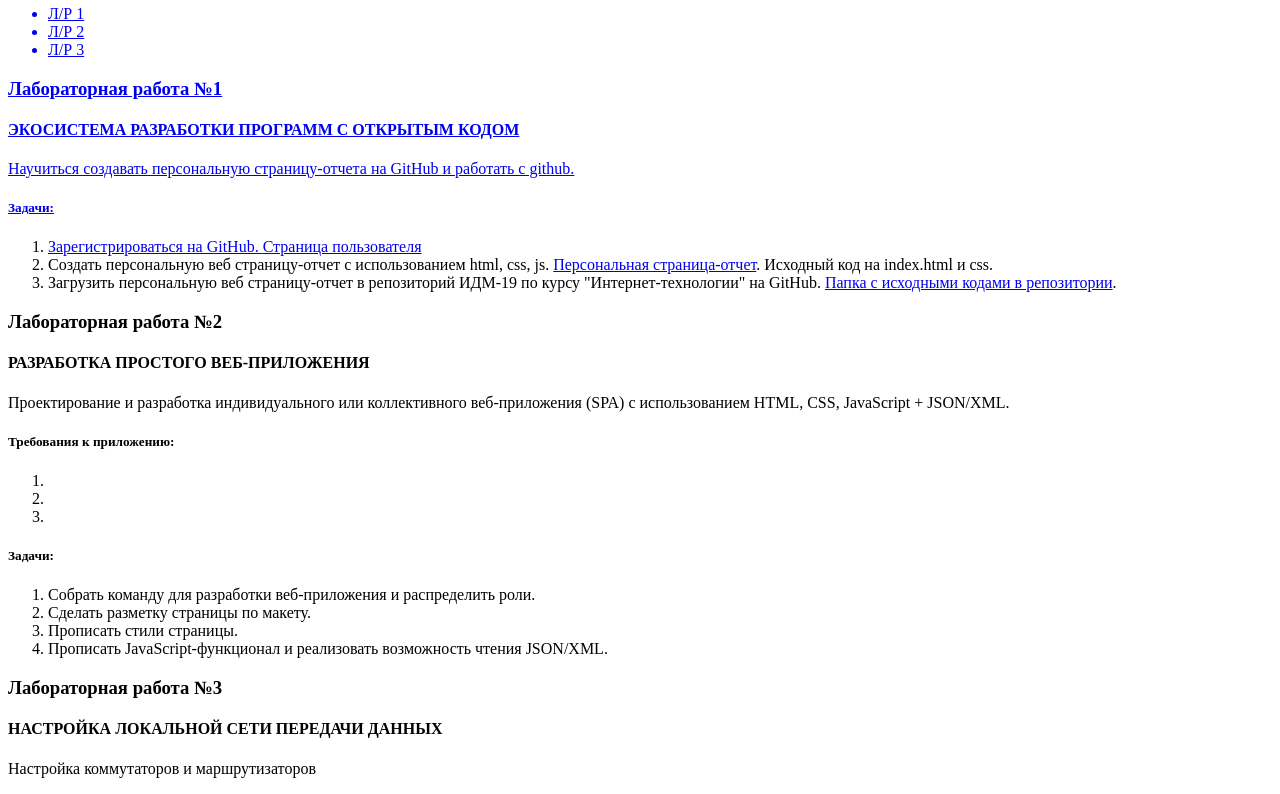
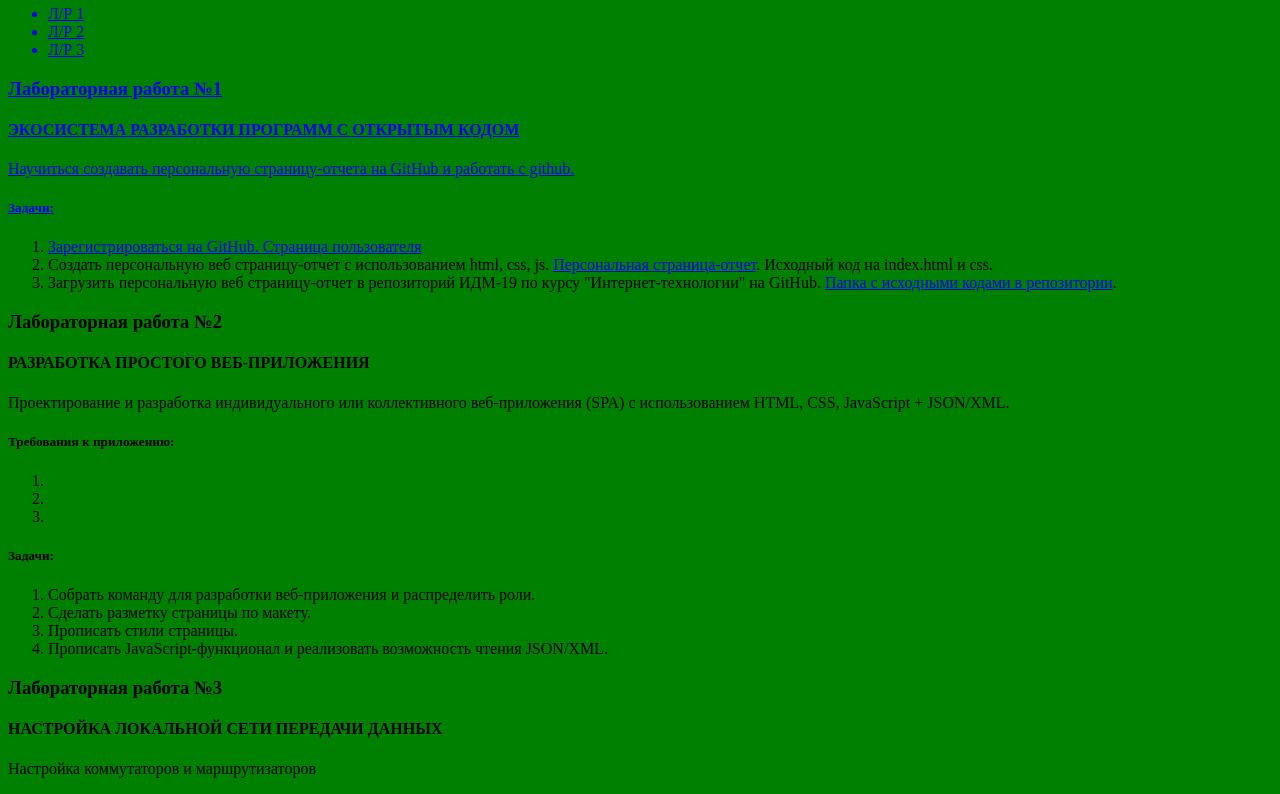
Before and after one commit to elenainet/elenainet.github.io, a plain HTML site: page index.html in a window 1280 px wide. Shown: the part 122-916 px from the top of the page. Drawn offline with Linux system fonts and the light colour scheme.

Commit message:
Update style.css

```diff
--- a/style.css
+++ b/style.css
@@ -1,3 +1,3 @@
 body {
-    background: light green;
+    background: green;
 }
```
